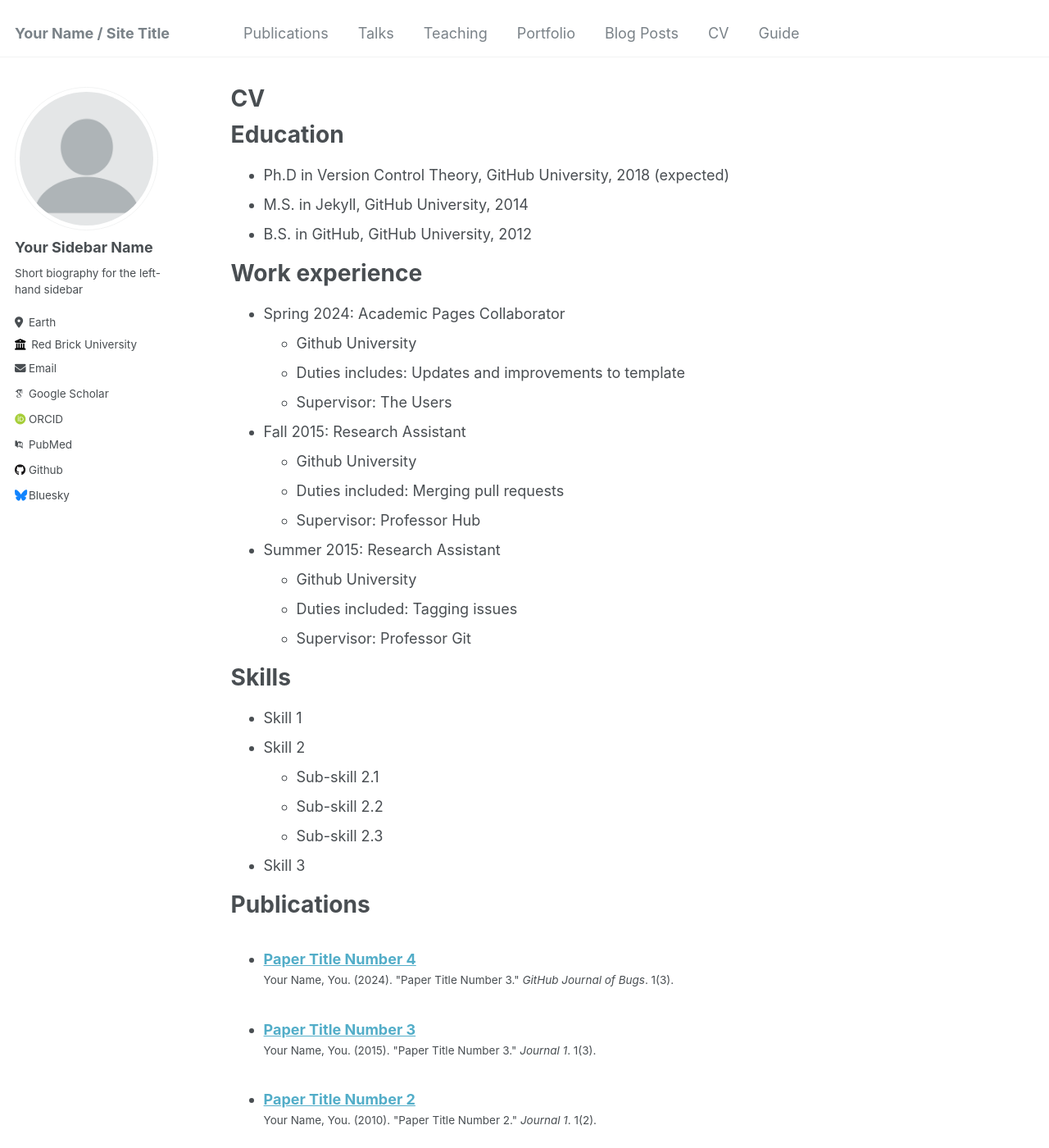
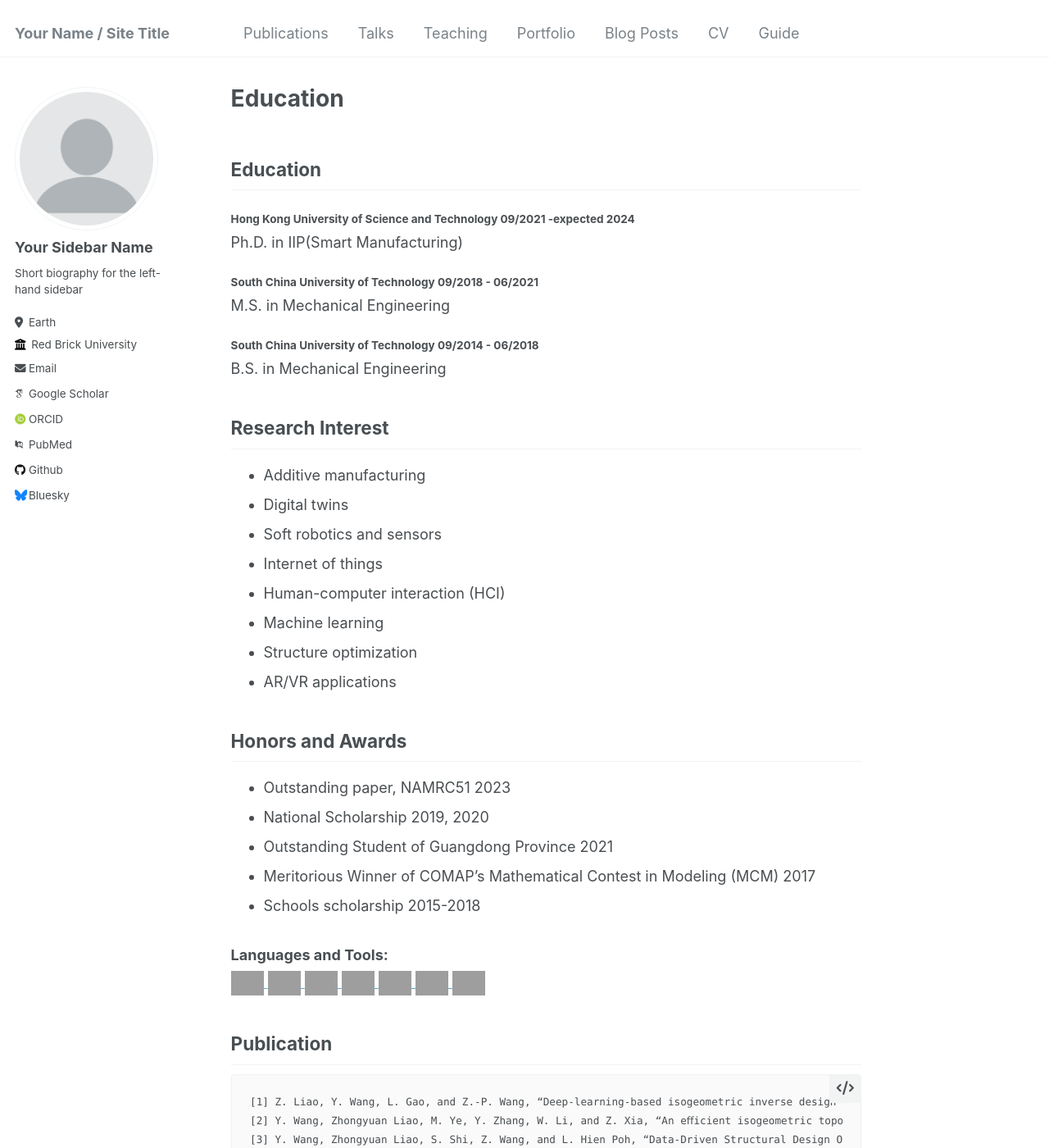
Before and after one commit to yuanzero/yuanzero.github.io, a Jekyll site: the page built from _pages/cv.md, in a window 1280 px wide and 1400 px high. Shown: the whole window at 82% size. Built offline with Jekyll 4.4.1, drawn with Linux system fonts in a browser that asks for light colours; some web fonts are replaced; our own code applies the rules of GitHub Pages for plain Markdown files; some of the changed text lies outside the part shown; grey boxes are pictures that could not be loaded.

Commit message:
Update cv.md

````diff
--- a/_pages/cv.md
+++ b/_pages/cv.md
@@ -1,64 +1,44 @@
----
-layout: archive
-title: "CV"
-permalink: /cv/
-author_profile: true
-redirect_from:
-  - /resume
----
 
-{% include base_path %}
+## Education
+#### Hong Kong University of Science and Technology 09/2021 -expected 2024
+Ph.D. in IIP(Smart Manufacturing)
 
-Education
-======
-* Ph.D in Version Control Theory, GitHub University, 2018 (expected)
-* M.S. in Jekyll, GitHub University, 2014
-* B.S. in GitHub, GitHub University, 2012
+#### South China University of Technology	09/2018 - 06/2021
 
-Work experience
-======
-* Spring 2024: Academic Pages Collaborator
-  * Github University
-  * Duties includes: Updates and improvements to template
-  * Supervisor: The Users
+M.S. in Mechanical Engineering
 
-* Fall 2015: Research Assistant
-  * Github University
-  * Duties included: Merging pull requests
-  * Supervisor: Professor Hub
+#### South China University of Technology	09/2014 - 06/2018
+B.S. in Mechanical Engineering
 
-* Summer 2015: Research Assistant
-  * Github University
-  * Duties included: Tagging issues
-  * Supervisor: Professor Git
+## Research Interest
 
-Skills
-======
-* Skill 1
-* Skill 2
-  * Sub-skill 2.1
-  * Sub-skill 2.2
-  * Sub-skill 2.3
-* Skill 3
+- Additive manufacturing
+- Digital twins
+- Soft robotics and sensors
+- Internet of things
+- Human-computer interaction (HCI)
+- Machine learning
+- Structure optimization
+- AR/VR applications
 
-Publications
-======
-  <ul>{% for post in site.publications reversed %}
-    {% include archive-single-cv.html %}
-  {% endfor %}</ul>
+## Honors and Awards
 
-Talks
-======
-  <ul>{% for post in site.talks reversed %}
-    {% include archive-single-talk-cv.html  %}
-  {% endfor %}</ul>
+- Outstanding paper, NAMRC51 2023
+- National Scholarship 2019, 2020
+- Outstanding Student of Guangdong Province 2021
+- Meritorious Winner of COMAP’s Mathematical Contest in Modeling (MCM) 2017
+- Schools scholarship 2015-2018
 
-Teaching
-======
-  <ul>{% for post in site.teaching reversed %}
-    {% include archive-single-cv.html %}
-  {% endfor %}</ul>
+<h3 align="left">Languages and Tools:</h3>
+<p align="left"> <a href="https://www.w3schools.com/cpp/" target="_blank" rel="noreferrer"> <img src="https://raw.githubusercontent.com/devicons/devicon/master/icons/cplusplus/cplusplus-original.svg" alt="cplusplus" width="40" height="40"/> </a> <a href="https://d3js.org/" target="_blank" rel="noreferrer"> <img src="https://raw.githubusercontent.com/devicons/devicon/master/icons/d3js/d3js-original.svg" alt="d3js" width="40" height="40"/> </a> <a href="https://www.mathworks.com/" target="_blank" rel="noreferrer"> <img src="https://upload.wikimedia.org/wikipedia/commons/2/21/Matlab_Logo.png" alt="matlab" width="40" height="40"/> </a> <a href="https://www.python.org" target="_blank" rel="noreferrer"> <img src="https://raw.githubusercontent.com/devicons/devicon/master/icons/python/python-original.svg" alt="python" width="40" height="40"/> </a> <a href="https://pytorch.org/" target="_blank" rel="noreferrer"> <img src="https://www.vectorlogo.zone/logos/pytorch/pytorch-icon.svg" alt="pytorch" width="40" height="40"/> </a> <a href="https://www.tensorflow.org" target="_blank" rel="noreferrer"> <img src="https://www.vectorlogo.zone/logos/tensorflow/tensorflow-icon.svg" alt="tensorflow" width="40" height="40"/> </a> <a href="https://unity.com/" target="_blank" rel="noreferrer"> <img src="https://www.vectorlogo.zone/logos/unity3d/unity3d-icon.svg" alt="unity" width="40" height="40"/> </a> </p>
 
-Service and leadership
-======
-* Currently signed in to 43 different slack teams
+## Publication
+
+```
+[1] Z. Liao, Y. Wang, L. Gao, and Z.-P. Wang, “Deep-learning-based isogeometric inverse design for tetra-chiral auxetics”, Composite Structures, vol. 280, p. 114 808, 2022.
+[2] Y. Wang, Zhongyuan Liao, M. Ye, Y. Zhang, W. Li, and Z. Xia, “An eﬀicient isogeometric topology optimization using multilevel mesh, MGCG and local-update strategy”, Advances in Engineering Software, vol. 139, p. 102 733, Jan. 2020. Highly cited Paper.
+[3] Y. Wang, Zhongyuan Liao, S. Shi, Z. Wang, and L. Hien Poh, “Data-Driven Structural Design Optimization for Petal-Shaped Auxetics Using Isogeometric Analysis”, Computer Modeling in Engineering & Sciences, vol. 122, no. 2, pp. 433–458, 2020.
+[4] Y. Zheng, Y. Wang, X. Lu, Zhongyuan Liao, and J. Qu, “Evolutionary topology optimization for mechanical metamaterials with auxetic property”, International Journal of Mechanical Sciences, vol. 179, p. 105 638, Aug. 2020.
+[5] Zhongyuan Liao, Y. Zhang, Y. Wang, and W. Li, “A triple acceleration method for topology optimization”, Structural and Multidisciplinary Optimization, vol. 60, no. 2, pp. 727–744, Aug. 2019.
+[6] Zhongyuan Liao, Y. Wang, and S. Wang, “Graded-density Lattice Structure Optimization Design Based on Topology Optimization (in Chinese)”, Chinese Journal of Mechanical Engineering, vol. 55, no. 8, p. 65, 2019.
+```
````
